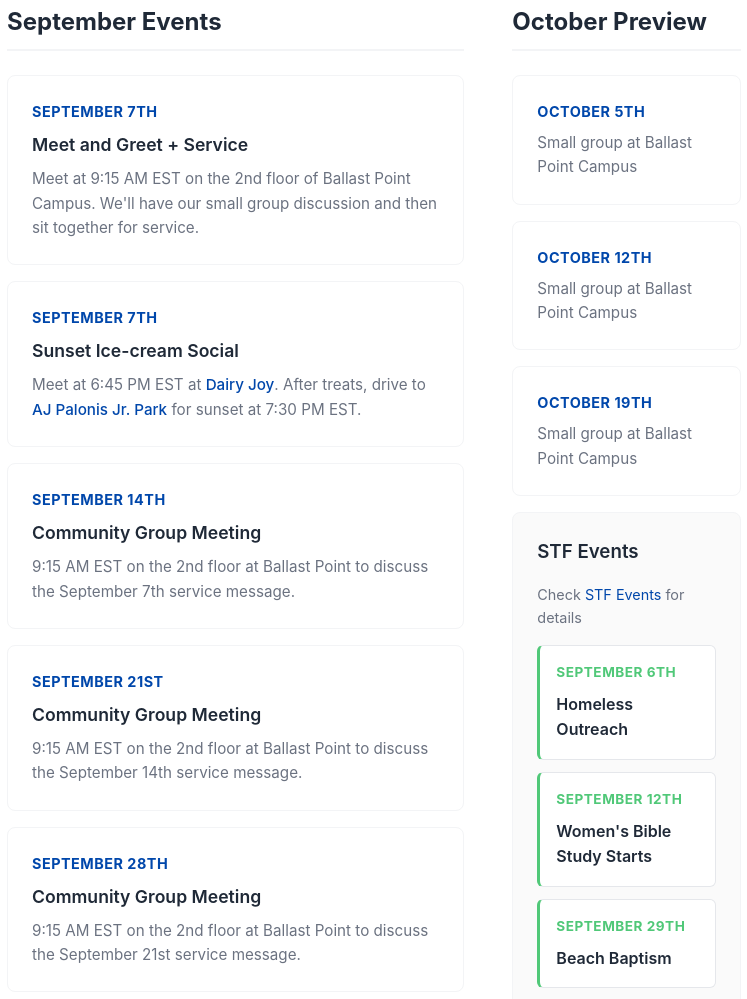
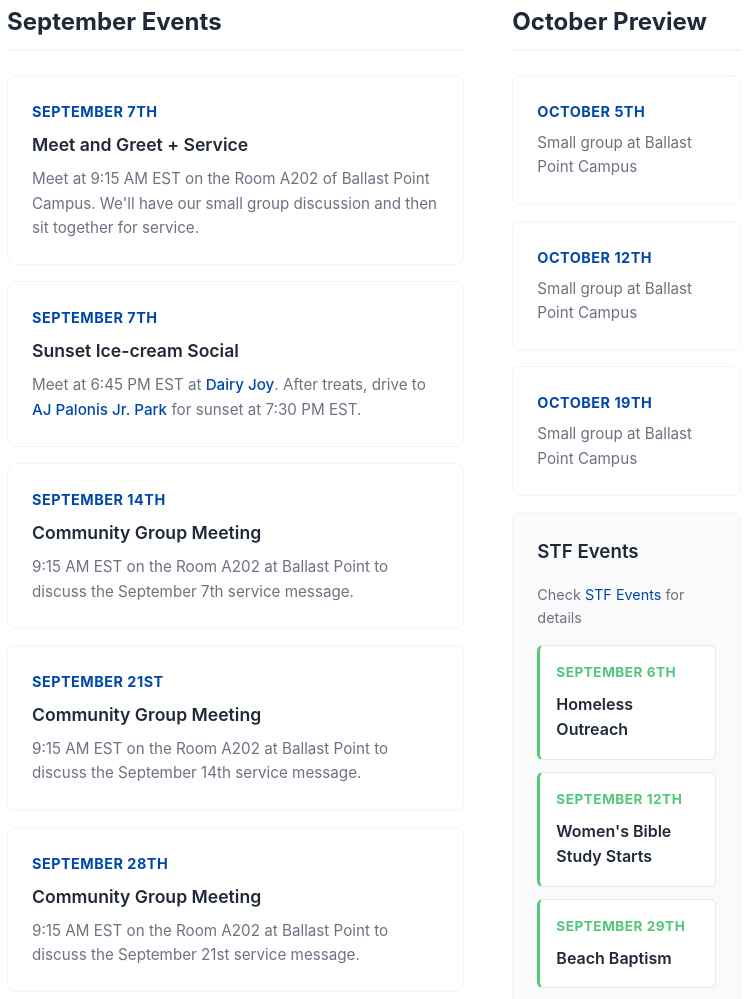
Before and after one commit to MattSeeker/ACTSGroupHub, a plain HTML site: page acts_newsletter.html in a window 1280 px wide. Shown: the part 473-1472 px from the top of the page, without its empty margins (266-1013 px from the left). Drawn offline with Linux system fonts and the light colour scheme.

Commit message:
Update acts_newsletter.html

```diff
--- a/acts_newsletter.html
+++ b/acts_newsletter.html
@@ -429,7 +429,7 @@
                         <div class="event-date">September 7th</div>
                         <div class="event-title">Meet and Greet + Service</div>
                         <div class="event-details">
-                            Meet at 9:15 AM EST on the 2nd floor of Ballast Point Campus. We'll have our small group discussion and then sit together for service.
+                            Meet at 9:15 AM EST on the Room A202 of Ballast Point Campus. We'll have our small group discussion and then sit together for service.
                         </div>
                     </div>
 
@@ -445,7 +445,7 @@
                         <div class="event-date">September 14th</div>
                         <div class="event-title">Community Group Meeting</div>
                         <div class="event-details">
-                            9:15 AM EST on the 2nd floor at Ballast Point to discuss the September 7th service message.
+                            9:15 AM EST on the Room A202 at Ballast Point to discuss the September 7th service message.
                         </div>
                     </div>
 
@@ -453,7 +453,7 @@
                         <div class="event-date">September 21st</div>
                         <div class="event-title">Community Group Meeting</div>
                         <div class="event-details">
-                            9:15 AM EST on the 2nd floor at Ballast Point to discuss the September 14th service message.
+                            9:15 AM EST on the Room A202 at Ballast Point to discuss the September 14th service message.
                         </div>
                     </div>
 
@@ -461,7 +461,7 @@
                         <div class="event-date">September 28th</div>
                         <div class="event-title">Community Group Meeting</div>
                         <div class="event-details">
-                            9:15 AM EST on the 2nd floor at Ballast Point to discuss the September 21st service message.
+                            9:15 AM EST on the Room A202 at Ballast Point to discuss the September 21st service message.
                         </div>
                     </div>
                 </div>
```
